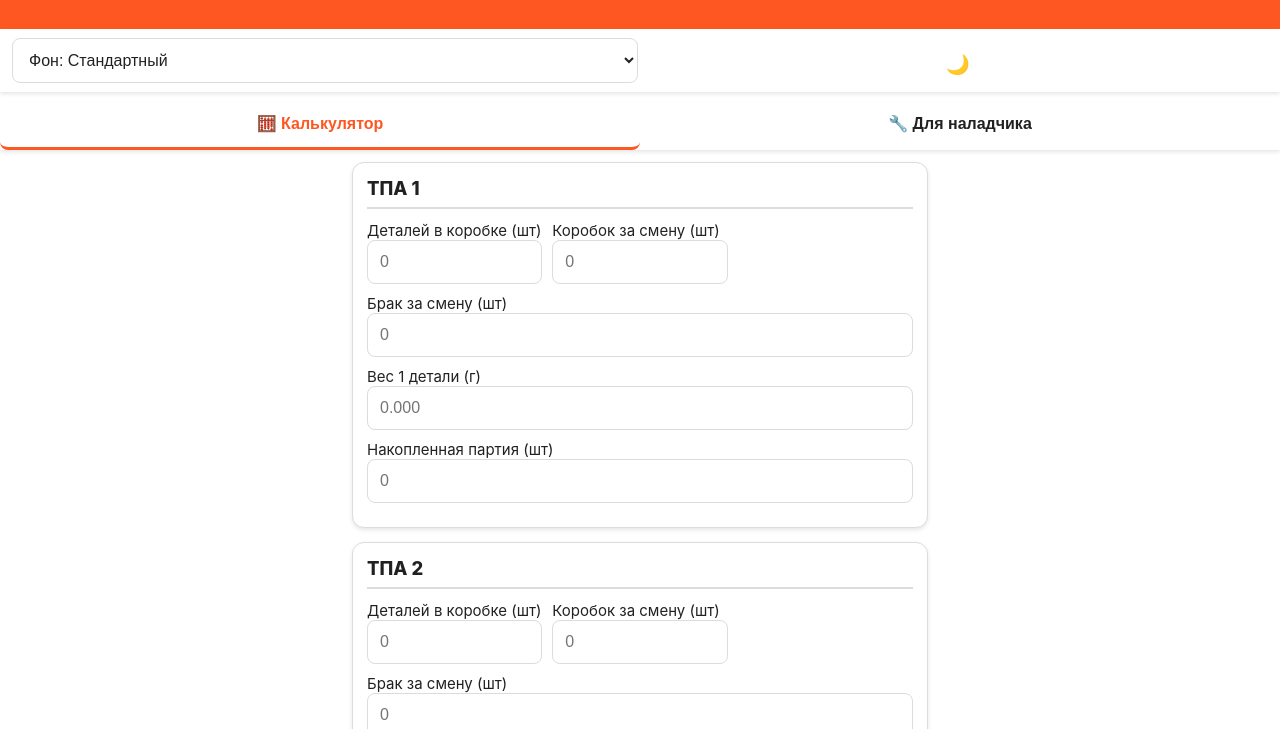
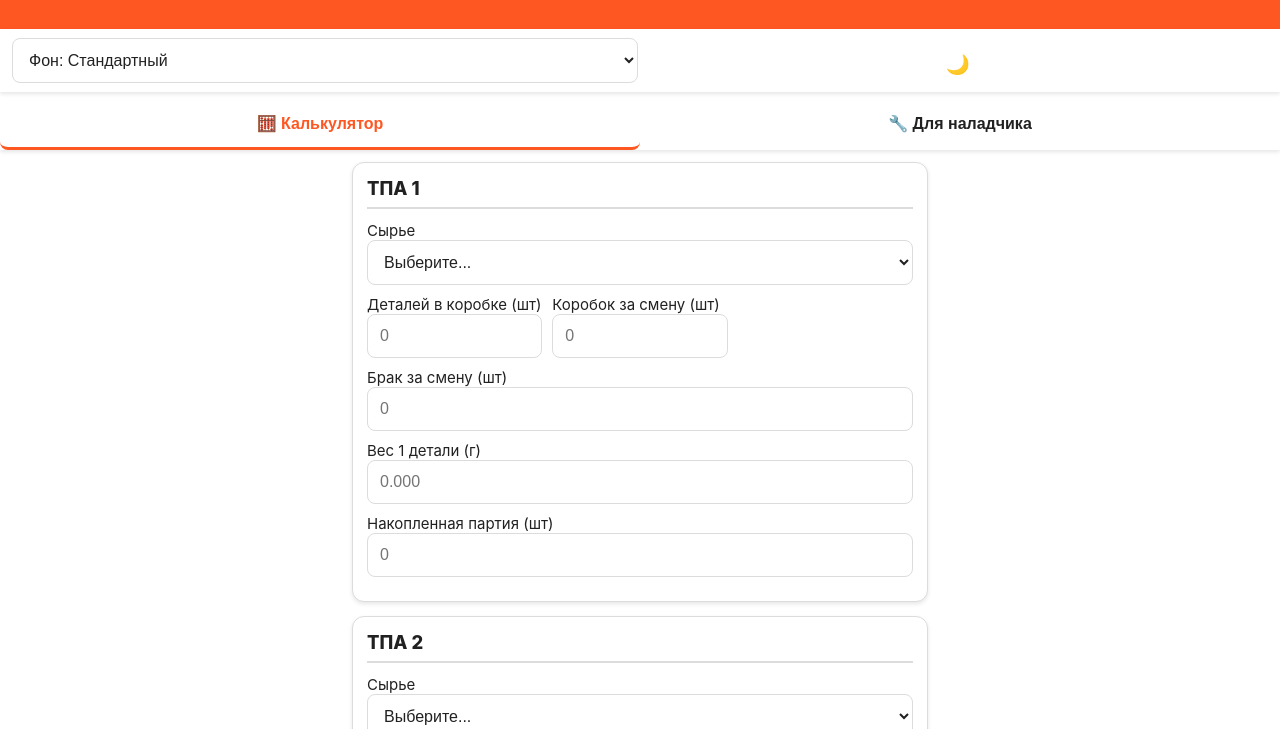
Before and after one commit to kulikartemtop-hash/tpa-calculator, a plain HTML site: page index.html in a window 1280 px wide. Shown: the part 71-800 px from the top of the page. Drawn offline with Linux system fonts and the light colour scheme.

Commit message:
Update index.html

```diff
--- a/index.html
+++ b/index.html
@@ -250,7 +250,7 @@
 </head>
 <body>
     <header>
-        <img alt="Логотип" id="019ecfc8-78b2-77f2-b0d8-e86f62db234a"> <!-- Поставьте сюда свой логотип -->
+        <img alt="Логотип" id="019ecfcd-5aca-7923-a975-7c8554f3d643"> <!-- Поставьте сюда свой логотип -->
         <h1>Калькулятор ТПА</h1>
     </header>
 
@@ -305,6 +305,8 @@
     "Малыш (ПП)"
 ];
 
+const MATERIALS = ["ПВХ серый", "ПВХ коричневый", "АБС", "PP"]; // Материалы
+
 function init() {
     const container = document.getElementById("tpa-container");
     let html = "";
@@ -322,7 +324,18 @@ function init() {
                     </div>
                 </div>
 
-                       <!-- Форма для ввода -->
+                <!-- Группа: Сырье -->
+                <div class="form-row">
+                    <div class="form-group full-width">
+                        <label>Сырье</label>
+                        <select class="calc-input" data-key="${name}" data-field="mat">
+                            <option value="">Выберите...</option>
+                            ${MATERIALS.map(m => `<option value="${m}">${m}</option>`).join("\n")}
+                        </select>
+                    </div>
+                </div>
+
+                <!-- Готовая продукция за смену -->
                 <div class="form-row">
                     <div class="form-group">
                         <label>Деталей в коробке (шт)</label>
@@ -334,6 +347,7 @@ function init() {
                     </div>
                 </div>
 
+                <!-- Брак -->
                 <div class="form-row">
                     <div class="form-group full-width">
                         <label>Брак за смену (шт)</label>
@@ -341,6 +355,7 @@ function init() {
                     </div>
                 </div>
 
+                <!-- Вес детали -->
                 <div class="form-row">
                     <div class="form-group full-width">
                         <label>Вес 1 детали (г)</label>
@@ -348,6 +363,7 @@ function init() {
                     </div>
                 </div>
 
+                <!-- Накопленная партия -->
                 <div class="form-row">
                     <div class="form-group full-width">
                         <label>Накопленная партия (шт)</label>
@@ -364,7 +380,7 @@ function init() {
     const savedTheme = localStorage.getItem("tpa_theme") || "light";
     const savedWallpaper = localStorage.getItem("tpa_wallpaper") || "1";
     document.documentElement.setAttribute("data-theme", savedTheme);
-           document.documentElement.setAttribute("data-wallpaper", savedTheme);
+    document.documentElement.setAttribute("data-wallpaper", savedWallpaper);
 
     const wallpaperSelect = document.getElementById("wallpaper-select");
     wallpaperSelect.value = savedWallpaper;
```
Lines whose indentation alone changed are shown as unchanged.
